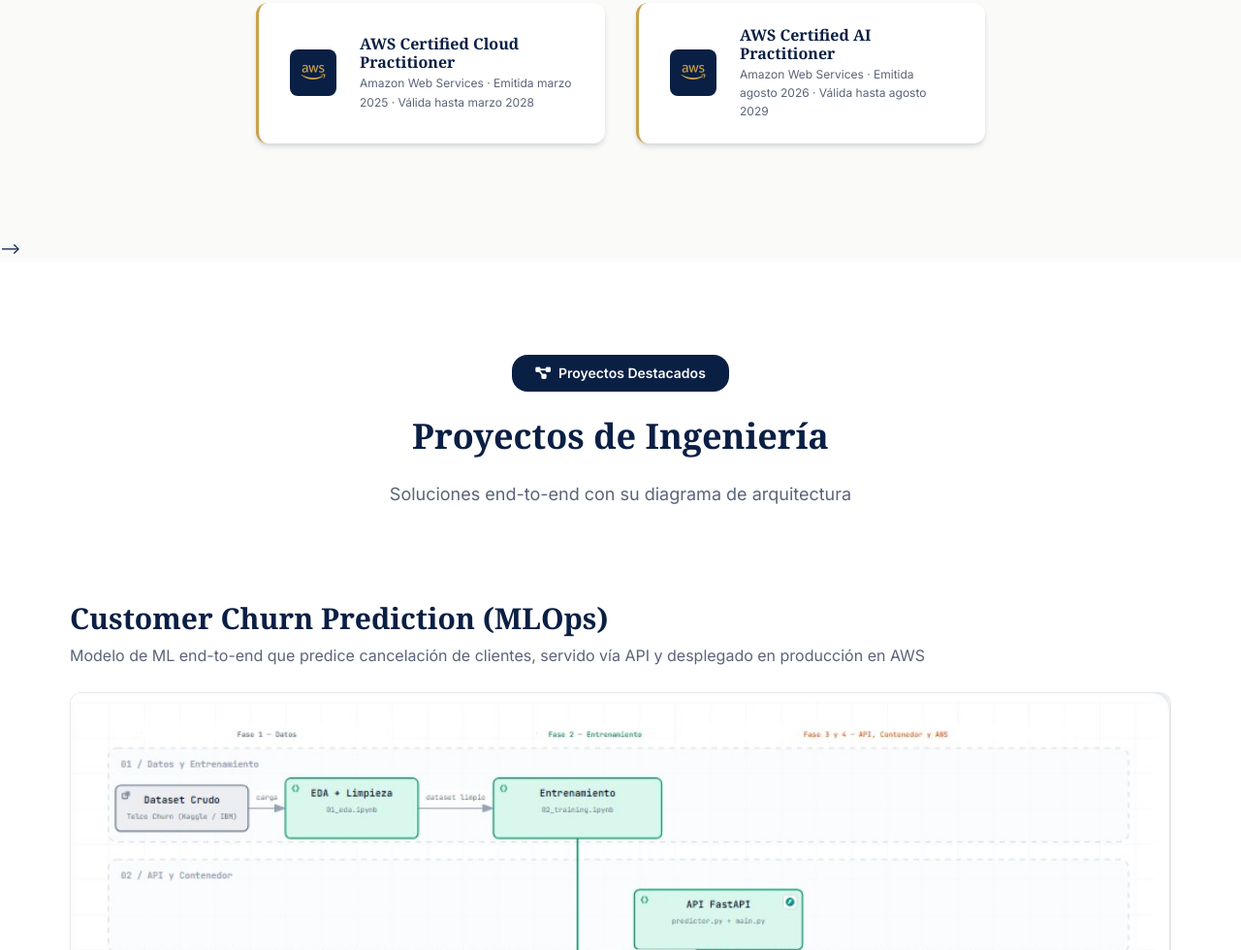
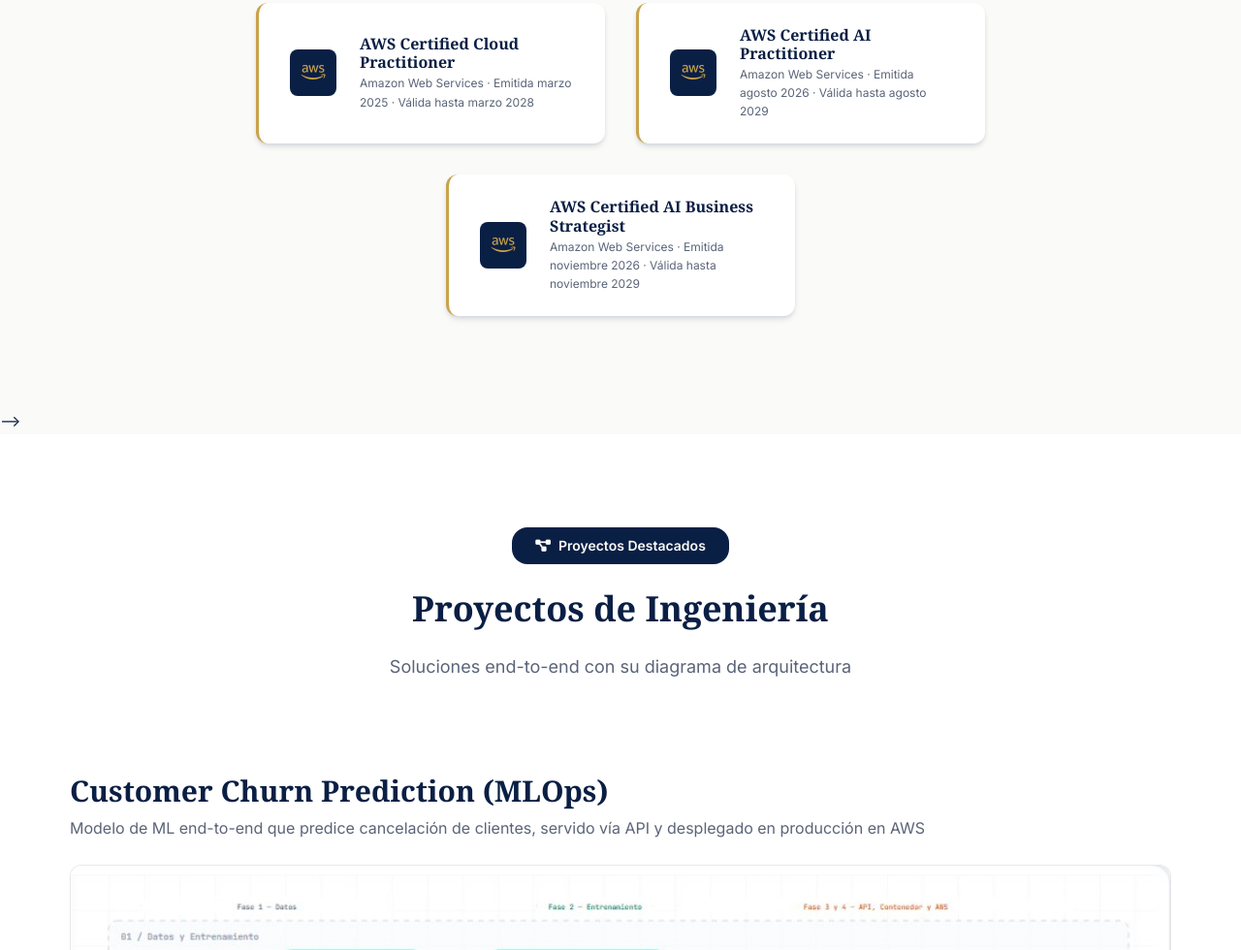
Before and after one commit to rafawilliams/rafawilliams.github.io, a plain HTML site: page index.html in a window 1280 px wide. Shown: the part 3020-4000 px from the top of the page at 97% size. Drawn offline with Linux system fonts and the light colour scheme.

Commit message:
Add AWS Certified AI Business Strategist certification

```diff
--- a/index.html
+++ b/index.html
@@ -182,6 +182,15 @@
                         <p>Amazon Web Services · Emitida agosto 2026 · Válida hasta agosto 2029</p>
                     </div>
                 </a>
+                <a href="https://www.credly.com/badges/be2fde7b-dd5d-42d0-a104-4daa603a4bd6/public_url" target="_blank" class="cert-card">
+                    <div class="cert-icon">
+                        <i class="fab fa-aws"></i>
+                    </div>
+                    <div class="cert-info">
+                        <h3>AWS Certified AI Business Strategist</h3>
+                        <p>Amazon Web Services · Emitida noviembre 2026 · Válida hasta noviembre 2029</p>
+                    </div>
+                </a>
             </div>
         </div>
     </section>
```
